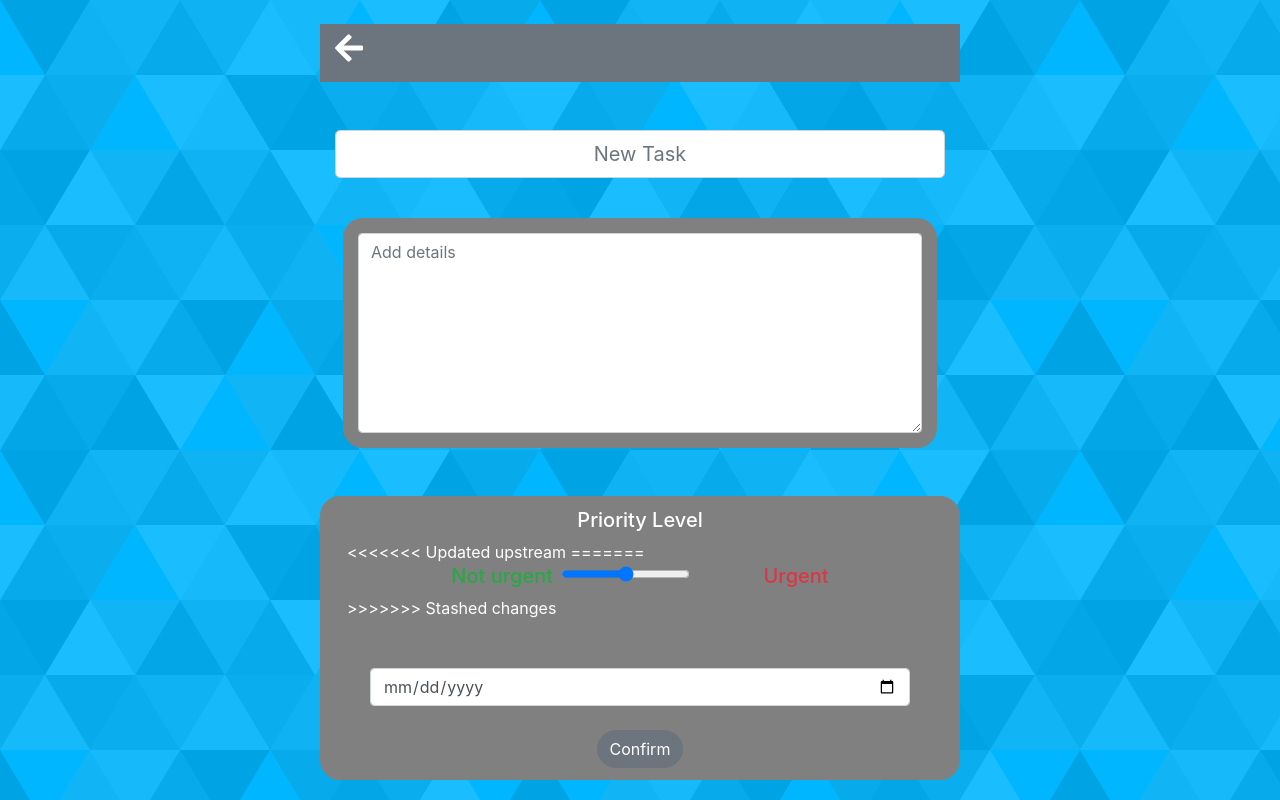
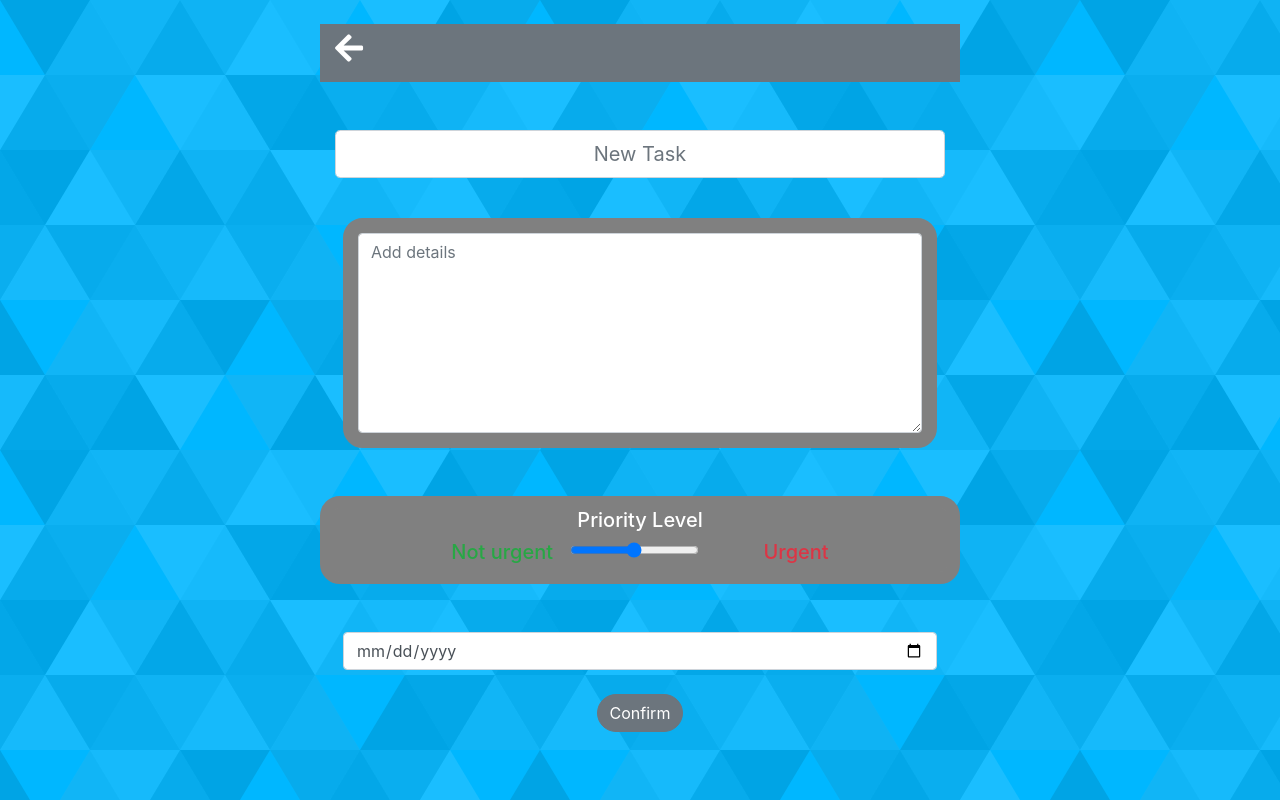
Before and after one commit to davidyeong97/TKD_final_project, a plain HTML site: page add-item/Add-item.html in a window 1280 px wide. Drawn offline with nearby package versions, Linux system fonts and the light colour scheme.

Commit message:
Update Add-item.html

```diff
--- a/add-item/Add-item.html
+++ b/add-item/Add-item.html
@@ -55,20 +55,21 @@
                         <h5>Priority Level</h5>
                     </div>
                 </div>
-<<<<<<< Updated upstream
 
-=======
-                <div class="">
-                    <div class="row">
+                <div class="row text-center">
                     <div class="col">
                         <div class="d-flex justify-content-center">
                             <h5 class="text-success mr-2">Not urgent</h5>
                             <form class="range-field w-25">
-                                    <input class="slider slider.slider-horizontal" type="range" min="1" max="3" />
+                                <input class="border-0" type="range" min="1" max="3" />
                             </form>
                             <h5 class="text-danger pl-2 ml-5">Urgent</h5>
+
                         </div>
->>>>>>> Stashed changes
+                    </div>
+                </div>
+            </div>
+
             <!--date-->
             <div class="container-fluid">
                 <div class="row">
```
Lines whose indentation alone changed are shown as unchanged.
